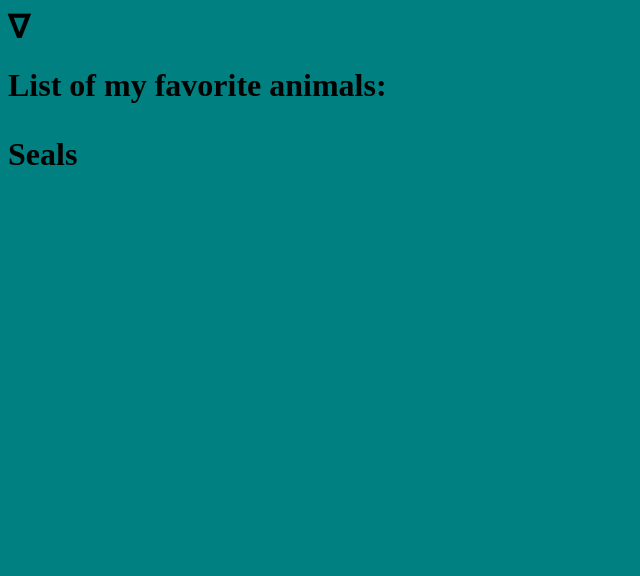
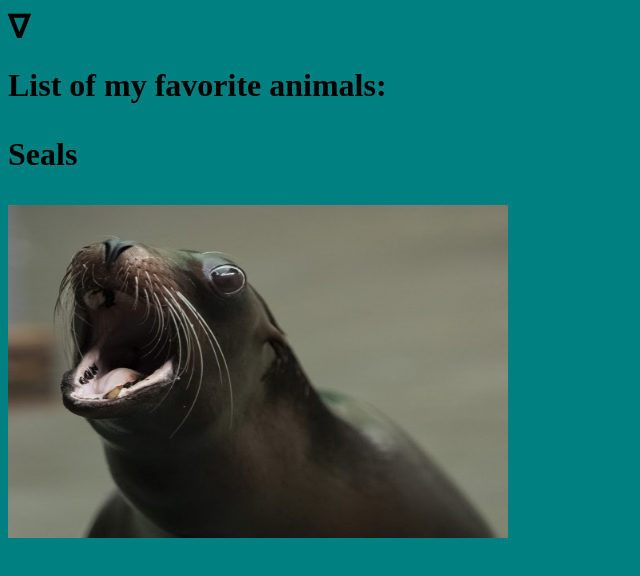
Before and after one commit to aohallx/aohallx.github.io, a plain HTML site: page index.html in a window 1280 px wide. Shown: the whole page, without its empty margins (0-640 px from the left). Drawn offline with Linux system fonts and the light colour scheme.

Commit message:
Update index.html

```diff
--- a/index.html
+++ b/index.html
@@ -5,3 +5,4 @@
 <h1>&nabla;</h1>
 <h1><b>List of my favorite animals:<b></1>
 <p>Seals</p>
+<img src="seal.jpg" alt="seal" width="500" height="333">
```
